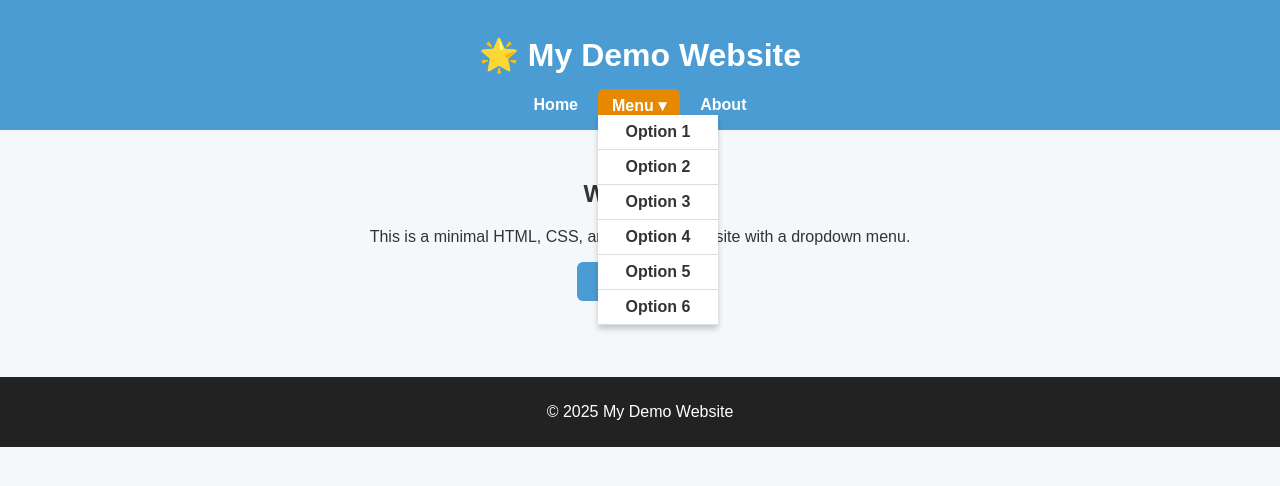
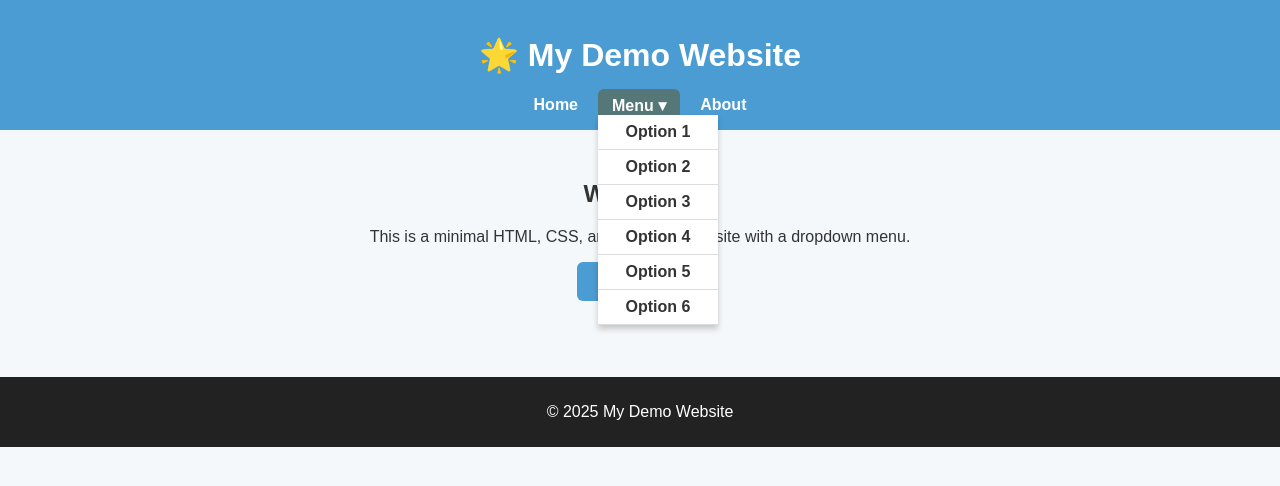
Before and after one commit to realPranavg45/demos, a plain HTML site: page index.html in a window 1280 px wide. In both pictures the pointer is over the link "Menu ▾". Drawn offline with Linux system fonts and the light colour scheme.

Commit message:
your commit message

```diff
--- a/style.css
+++ b/style.css
@@ -94,5 +94,5 @@
 }
 
 .dropdown > a:hover {
-  background: #e68900;   /* darker orange on hover */
+  background: #567777;   /* darker orange on hover */
 }
```
